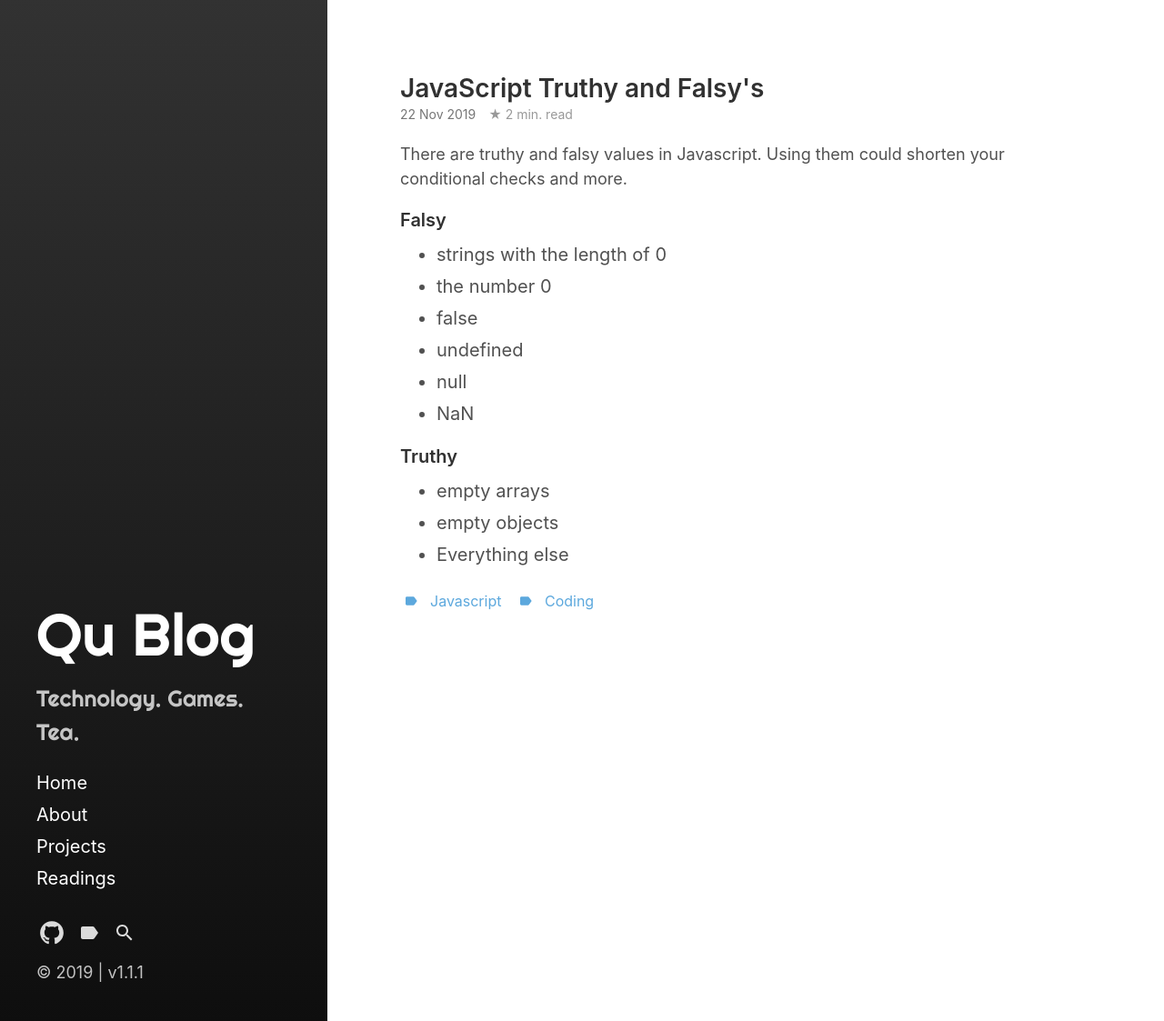
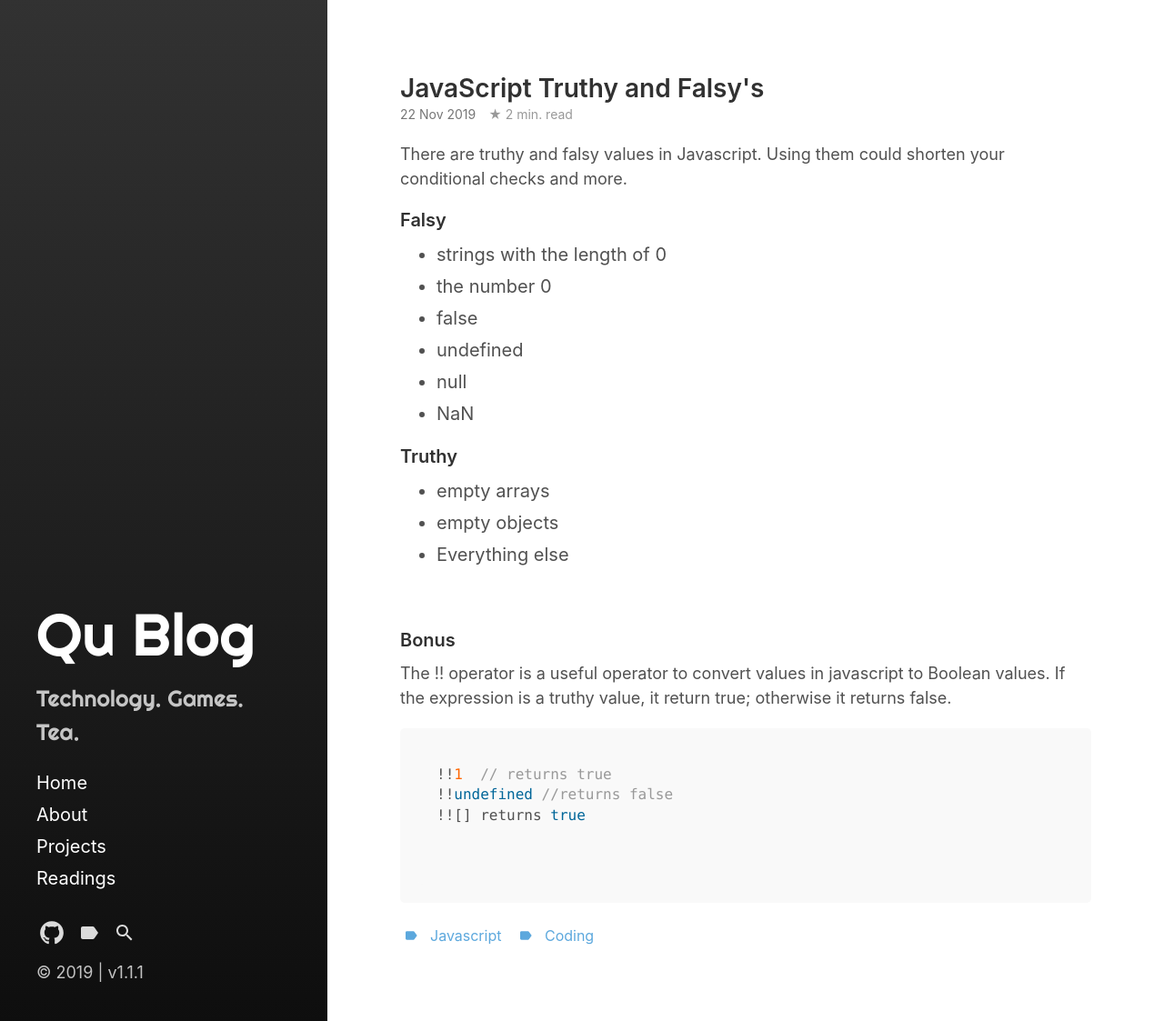
Before and after one commit to yiqu/yiqu.github.io, a Jekyll site: the page built from _posts/2019-11-22-js-truthy-false.md, in a window 1280 px wide. Shown: the whole page at 91% size. Built offline with Jekyll 4.4.1, drawn with Linux system fonts in a browser that asks for light colours; some web fonts are replaced.

Commit message:
Update 2019-11-22-js-truthy-false.md

````diff
--- a/_posts/2019-11-22-js-truthy-false.md
+++ b/_posts/2019-11-22-js-truthy-false.md
@@ -21,6 +21,21 @@ There are truthy and falsy values in Javascript. Using them could shorten your c
 
 
 #### Truthy
+
 * empty arrays
 * empty objects
 * Everything else
+
+<br/>
+
+#### Bonus
+
+The !! operator is a useful operator to convert values in javascript to Boolean values. If the expression is a truthy value, it return true; otherwise it returns false.
+
+```javascript
+!!1  // returns true
+!!undefined //returns false
+!![] returns true
+
+
+```
````
